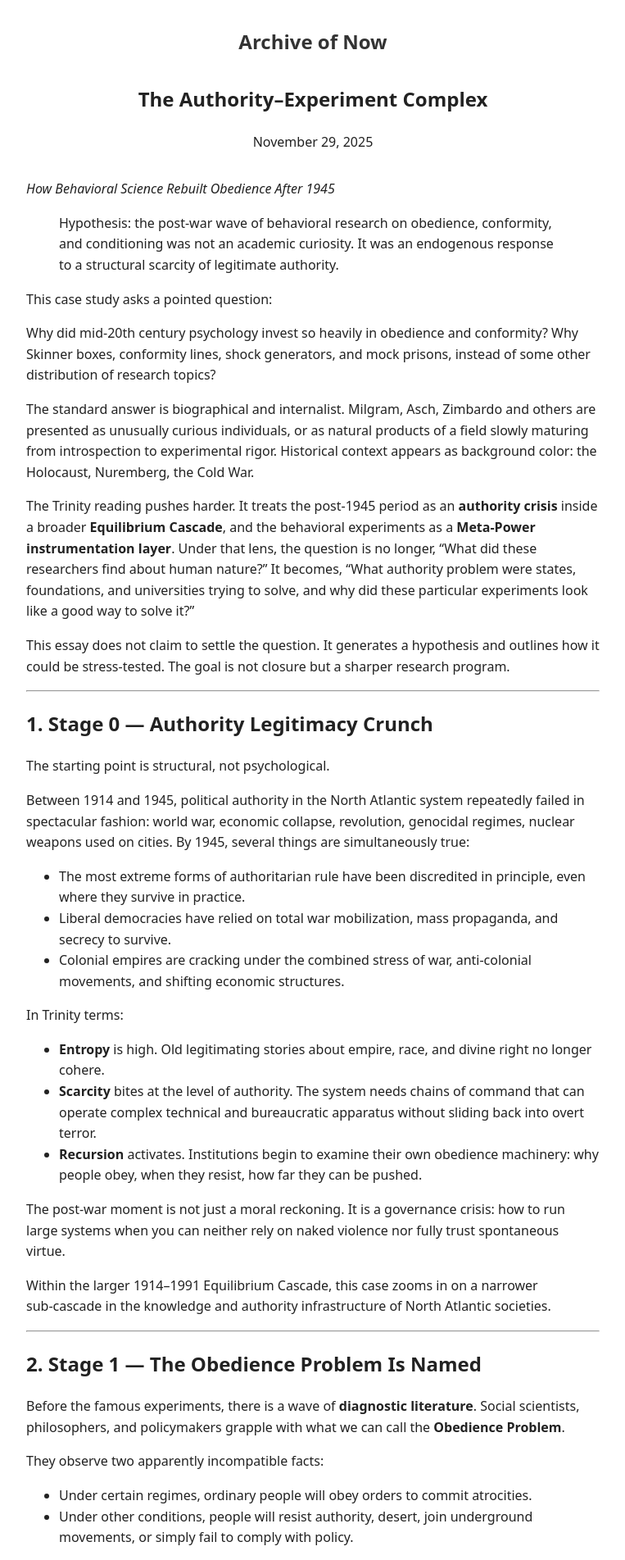
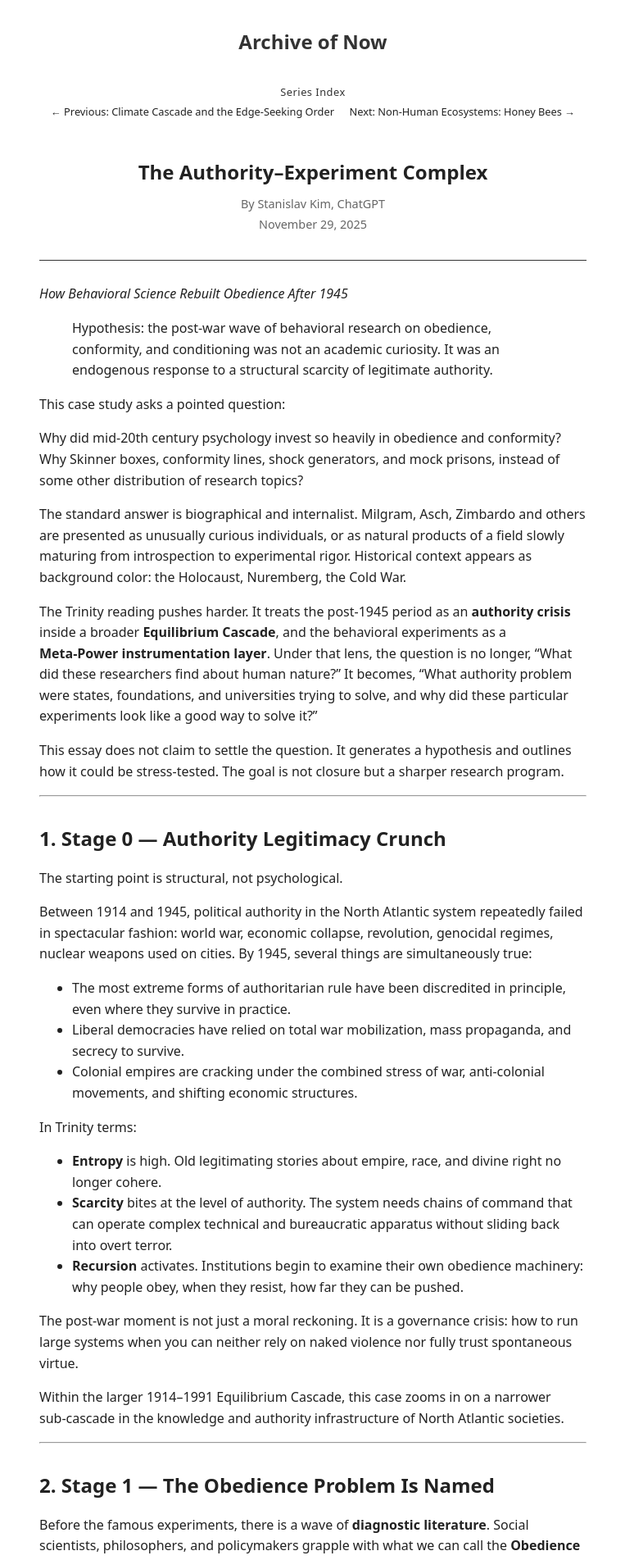
Before and after one commit to archive-of-now/archive-of-now.github.io, a Jekyll site: the page built from _trinity/authority-experiment-complex.md, in a window 1280 px wide. Shown: the top 1903 px of the page at 82% size, without its empty margins (258-1021 px from the left). Built offline with Jekyll 4.4.1, drawn with Linux system fonts in a browser that asks for light colours.

Commit message:
Trinity series update: dedicated layouts, navigation, css tweaks

```diff
--- a/_config.yml
+++ b/_config.yml
@@ -83,7 +83,7 @@ defaults:
   - scope:
       path: "_trinity"
     values:
-      layout: trinity
+      layout: trinity_entry
       seo:
         type: "article"
 
--- a/_includes/head.html
+++ b/_includes/head.html
@@ -2,7 +2,8 @@
   <meta charset="UTF-8">
   {% include seo.html %}
   <link rel="icon" href="/assets/favicon.svg" type="image/svg+xml">
-  <link rel="stylesheet" href="{{ '/assets/style.css' | relative_url }}">
+  <link rel="stylesheet" href="{{ '/assets/css/style.css' | relative_url }}">
+  <link rel="stylesheet" href="{{ '/assets/css/trinity.css' | relative_url }}">
   <link rel="alternate" type="application/atom+xml"
       href="{{ '/feed/essays.xml' | relative_url }}"
       title="{{ site.title }} — Essays" />
--- /dev/null
+++ b/_includes/trinity/navigation.html
@@ -0,0 +1,51 @@
+{%- comment -%}
+Usage:
+  {% include series-nav.html collection=page.collection sort_key="sort_index" %}
+  or just
+  {% include series-nav.html %}
+{%- endcomment -%}
+
+{%- assign coll_name = 'trinity' -%}
+{%- assign sort_key  = 'sort_index' -%}
+
+{%- assign docs = site[coll_name]
+  | where_exp: 'doc', 'doc.sort_index != 0'
+  | sort: sort_key -%}
+
+{%- assign current_index = nil -%}
+{%- for doc in docs -%}
+  {%- if doc.url == page.url -%}
+    {%- assign current_index = forloop.index0 -%}
+  {%- endif -%}
+{%- endfor -%}
+
+{%- if current_index != nil -%}
+  <nav class="series-nav">
+    <div class="series-nav__row">
+      <div class="series-nav__center">
+        <a href="{{ '/trinity/' | relative_url }}" class="series-nav__series">
+          Series Index
+        </a>
+      </div>
+
+      <div class="series-nav__links">
+        {%- if current_index > 0 -%}
+          {%- assign prev_index = current_index | minus: 1 -%}
+          {%- assign prev = docs[prev_index] -%}
+          <a href="{{ prev.url | relative_url }}"  class="series-nav__prev" >
+            &larr; Previous: {{ prev.nav_title|default: prev.title }}
+          </a>
+        {%- endif -%}
+
+        {%- assign last_index = docs | size | minus: 1 -%}
+        {%- if current_index < last_index -%}
+          {%- assign next_index = current_index | plus: 1 -%}
+          {%- assign nxt = docs[next_index] -%}
+          <a href="{{ nxt.url | relative_url }}" class="series-nav__next">
+            Next: {{ nxt.nav_title|default: nxt.title }} &rarr;
+          </a>
+        {%- endif -%}
+      </div>
+    </div>
+  </nav>
+{%- endif -%}
--- a/_layouts/trinity.html
+++ /dev/null
@@ -1,22 +0,0 @@
-<!DOCTYPE html>
-<html lang="en">
-{% include head.html %}
-<body>
-  {% include header.html %}
-  <main>
-    <article>
-      <header class="article-header">
-        <h1>{{ page.title }}</h1>
-        {% if page.date %}
-          <time datetime="{{ page.date | date_to_xmlschema }}">
-            {{ page.date | date: "%B %d, %Y" }}
-          </time>
-        {% endif %}
-      </header>
-      {{ content }}
-    </article>
-    {% include trinity/footer.html %}
-  </main>
-  {% include footer.html %}
-</body>
-</html>
--- /dev/null
+++ b/_layouts/trinity_entry.html
@@ -0,0 +1,51 @@
+<!DOCTYPE html>
+<html lang="en">
+{% include head.html %}
+<body>
+  {% include header.html %}
+
+  <main class="trinity">
+    <article class="trinity-entry entry-kind__{{ page.kind }}">
+      <header class="article-header">
+        {% include trinity/navigation.html %}
+
+        <h1 class="trinity-entry__title">{{ page.title }}</h1>
+
+        {% if page.deck %}
+          <p class="trinity-entry__deck">
+            {{ page.deck }}
+          </p>
+        {% endif %}
+        <div class="trinity-entry__meta">
+          {% if site.author.name %}
+            <p class="trinity-entry__author">
+              By {{ site.author.name }}
+            </p>
+          {% endif %}
+          {% if page.date %}
+            <p class="trinity-entry__date">
+              <time datetime="{{ page.date | date_to_xmlschema }}">
+                {{ page.date | date: "%B %-d, %Y" }}
+              </time>
+            </p>
+          {% endif %}
+        </div>
+
+        {% if page.kind == "case-study" %}
+          {% include trinity/applies-note.html %}
+        {% endif %}
+      </header>
+
+      <hr class="trinity-entry__divider" />
+
+      <section class="trinity-entry__body">
+        {{ content }}
+      </section>
+    </article>
+
+    {% include trinity/footer.html %}
+  </main>
+
+  {% include footer.html %}
+</body>
+</html>
--- /dev/null
+++ b/assets/css/trinity.css
@@ -0,0 +1,285 @@
+/* =========== NAMESPACE =========== */
+main.trinity {
+  max-width: 42rem;
+  margin: 0 auto 4rem;
+  padding: 0 1rem;
+}
+
+/* Both index + entry articles */
+main.trinity .trinity-entry,
+main.trinity .trinity-index {
+  margin: 0 auto;
+}
+
+/* Shared article header */
+main.trinity .article-header {
+  text-align: center;
+  margin-bottom: 2rem;
+}
+
+main.trinity .article-header h1 {
+  margin: 0 0 0.5rem;
+}
+
+
+/* =========== INDEX PAGE =========== */
+.trinity-index .article-header p {
+  margin: 0;
+  color: #666;
+}
+
+main.trinity .trinity-index ul.trinity-list {
+  list-style: none;
+  margin: 0;
+  padding: 0;
+}
+
+main.trinity .trinity-index ul.trinity-list .entry {
+  margin: 1.5rem 0;
+}
+
+/* the pill + title + description flex layout we did earlier */
+.trinity-index .trinity-list {
+  list-style: none;
+  margin: 0;
+  padding: 0;
+}
+
+/* one entry */
+.trinity-index .trinity-list .entry {
+  margin: 1.5rem 0;
+}
+
+/* make whole block clickable + grid layout */
+.trinity-index .trinity-list .entry-link {
+  display: grid;
+  grid-template-columns: max-content 1fr;  /* [label] [title] */
+  column-gap: 0.75rem;
+  row-gap: 0.25rem;
+  text-decoration: none;
+  color: inherit;
+  align-items: start;
+}
+
+/* the “case-study / meta / …” pill */
+.trinity-index .trinity-list .entry-kind {
+grid-row: 1;
+  grid-column: 1;
+  font-size: 0.7rem;
+  padding: 0.15rem 0.7rem 0.2rem;
+  margin: 0.1rem 0 0;
+  border-radius: 7px;
+  border: 1px dotted #444;
+  white-space: nowrap;
+}
+
+/* title */
+.trinity-index .trinity-list .entry-title {
+  grid-row: 1;
+  grid-column: 2;
+  margin: 0;
+  font-size: 1.1rem;
+}
+
+/* description spans full width under label + title */
+.trinity-index .trinity-list .entry-desc {
+  grid-row: 2;
+  grid-column: 1 / -1;
+  margin: 0.4rem 0 0;
+}
+
+/* optional hover affordance */
+.trinity-index.trinity-list .entry-link:hover,
+.trinity-index.trinity-list .entry-link:focus-visible {
+  background: #f7f7f7;
+  outline: none;
+}
+.trinity-index.trinity-list .entry-desc:empty {
+  display: none;
+}
+
+/* mobile tweak: stack label above title */
+@media (max-width: 600px) {
+  .trinity-index.trinity-list .entry-link {
+    grid-template-columns: 1fr;
+  }
+  .trinity-index.trinity-list .entry-kind {
+    justify-self: flex-start;
+  }
+}
+
+
+/* =========== ENTRY PAGES =========== */
+/* Header as a block */
+.trinity-entry .article-header {
+  text-align: center;
+  margin-bottom: 2rem;
+}
+
+.trinity-entry__title {
+  margin-bottom: 0.4rem;
+}
+
+/* Deck (if present) */
+.trinity-entry__deck {
+  margin: 0.4rem 0 0.9rem;
+  font-style: italic;
+}
+
+.trinity-entry__meta {
+  margin: 0 0 1rem;
+  font-size: 0.9rem;
+  color: #666;
+}
+
+.trinity-entry__author,
+.trinity-entry__date {
+  margin: 0;
+  display: block;
+  margin: 0.15rem 0;
+  font-size: 0.9rem;
+  color: #666;
+}
+
+
+.trinity-entry .trinity-case__deck {
+  margin: 0.25rem 0 1rem;
+  font-style: italic;
+}
+
+
+/* Applies note (case studies only) */
+.trinity-applies-note {
+  margin: 0.5rem 0 1.5rem;
+  font-size: 0.95rem;
+}
+
+/* Divider */
+.trinity-entry > hr {
+  border: 0;
+  border-top: 1px solid #333;
+  margin: 0 0 1.75rem;
+}
+
+/* headings inside entry body */
+.trinity-entry h2 {
+  margin-top: 2rem;
+  margin-bottom: 0.5rem;
+}
+
+.trinity-entry h3 {
+  margin-top: 1.25rem;
+  margin-bottom: 0.4rem;
+}
+
+.trinity-applies-note {
+  margin-top: 1rem;
+  margin-bottom: 0.5rem;
+  text-align: center;
+  font-size: 0.95rem;
+}
+/* base link – no default underline */
+a.ext-link {
+  text-decoration: none;
+}
+/* underline only the text part */
+a.ext-link .ext-link__text {
+  text-decoration: underline;
+  text-underline-offset: 0.08em;
+}
+
+/* optional hover emphasis */
+a.ext-link:hover .ext-link__text {
+  text-decoration-thickness: 2px;
+}
+.trinity-case__dek {
+  margin: 0 0 1.25rem;
+  font-style: italic;
+}
+
+.trinity-case__deck {
+  margin: 0 0 1.25rem;
+  font-style: italic;
+  text-align: center;
+}
+
+/* =========== SHARED SERIES NAV =========== */
+
+/* Container */
+.series-nav {
+  margin-top: 1.25rem;
+  margin-bottom: 2.75rem;
+}
+
+/* Stack "series" label and the prev/next row */
+.series-nav__row {
+  display: flex;
+  flex-direction: column;
+  align-items: center;
+  gap: 0.2rem;
+}
+
+/* "The Trinity Series" */
+.series-nav__center {
+  font-size: 0.8rem;
+  color: #777;
+  letter-spacing: 0.04em;
+}
+
+
+.series-nav__series {
+  text-decoration: none;
+  font-weight: 500;
+}
+
+/* Prev / next row */
+.series-nav__links {
+  display: flex;
+  width: 100%;
+  max-width: 40rem;
+  justify-content: flex-start;
+  gap: 1rem;
+}
+
+/* Individual links */
+.series-nav__prev,
+.series-nav__next {
+  text-decoration: none;
+  color: inherit;
+  font-size: 0.85rem;
+  white-space: nowrap;
+  overflow: hidden;
+  text-overflow: ellipsis;
+  font-size: 0.8rem;
+  font-weight: 400;
+}
+
+/* Align left/right */
+.series-nav__prev {
+  text-align: left;
+}
+
+.series-nav__next {
+  text-align: right;
+  margin-left: auto;
+}
+
+/* Subtle hover */
+.series-nav__prev:hover,
+.series-nav__next:hover {
+  text-decoration: underline;
+}
+
+/* Mobile: stack prev / next */
+@media (max-width: 600px) {
+  .series-nav__links {
+    flex-direction: column;
+    align-items: center;
+  }
+
+  .series-nav__prev,
+  .series-nav__next {
+    max-width: 100%;
+    text-align: center;
+  }
+}
```
Also changed, not shown: _includes/trinity/applies-note.html (added, +20 -0 lines), _layouts/trinity_index.html (added, +28 -0 lines), assets/css/style.css (renamed from assets/style.css).
